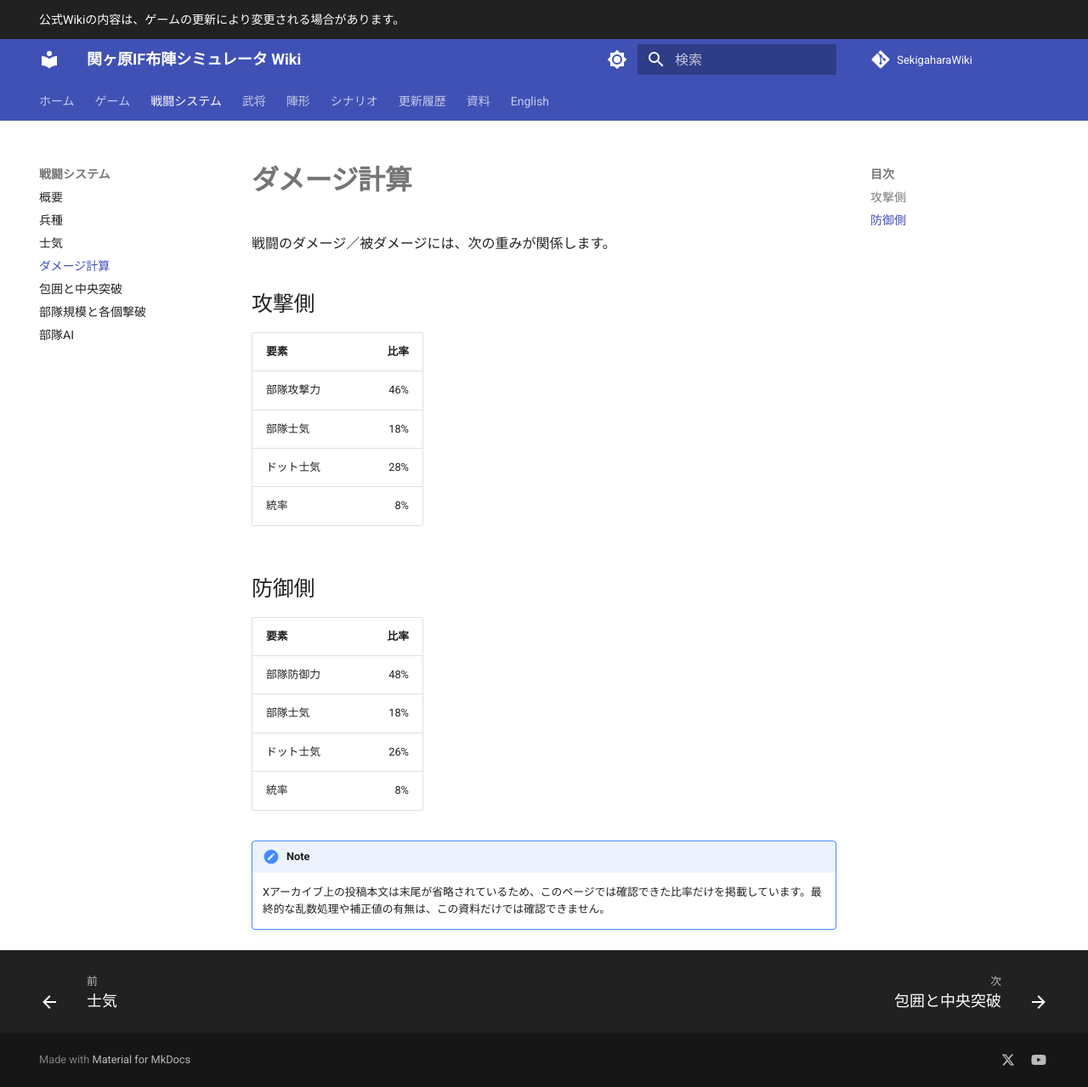
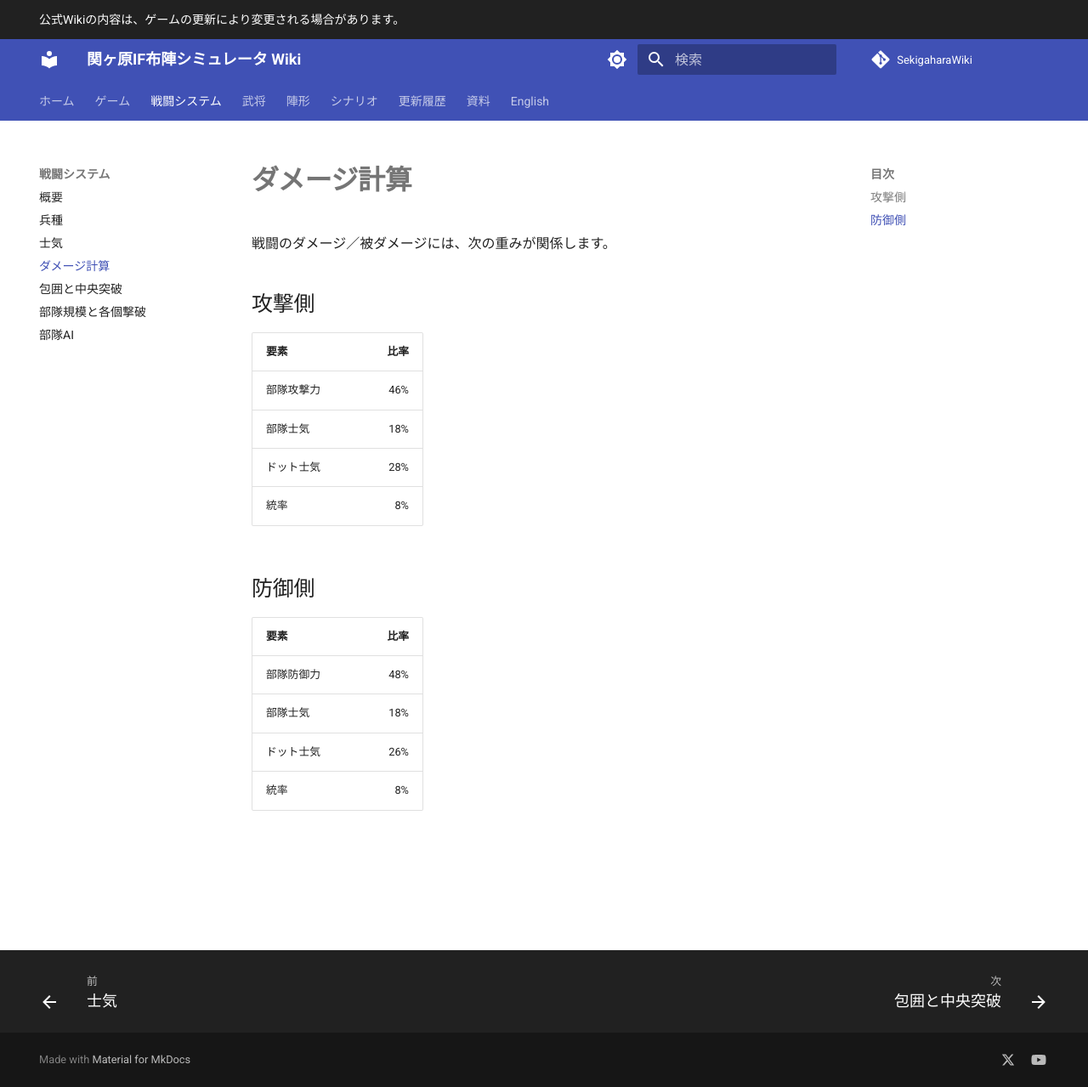
Before and after one commit to hsksat8-cmd/SekigaharaWiki, an MkDocs documentation site: the page built from docs/systems/damage.md, in a window 1280 px wide and 1279 px high. Shown: the whole window at 85% size. Built offline with MkDocs 1.6.1 and Material for MkDocs 9.7.7, drawn with Linux system fonts in a browser that asks for light colours; comment, search, counter and statistics services are not loaded.

Commit message:
RemoveArchiveNote_Bilingual_Update

```diff
--- a/docs/systems/damage.md
+++ b/docs/systems/damage.md
@@ -19,6 +19,3 @@
 | 部隊士気 | 18% |
 | ドット士気 | 26% |
 | 統率 | 8% |
-
-!!! note
-    Xアーカイブ上の投稿本文は末尾が省略されているため、このページでは確認できた比率だけを掲載しています。最終的な乱数処理や補正値の有無は、この資料だけでは確認できません。
```
Also changed, not shown: docs/en/systems/damage.md (+0 -2 lines).
